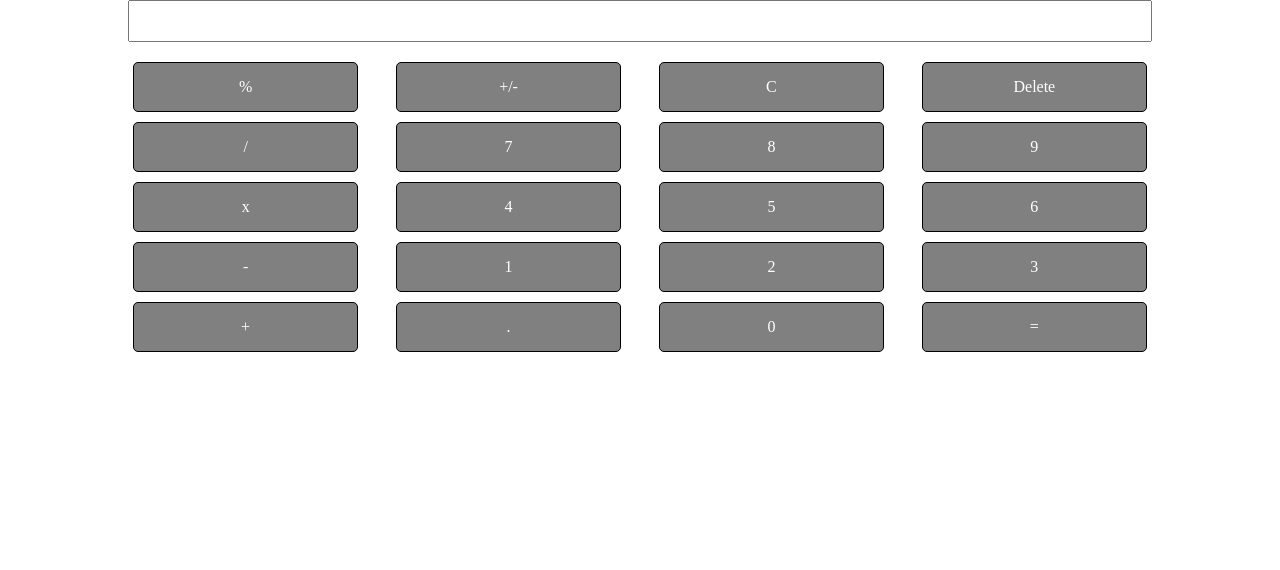
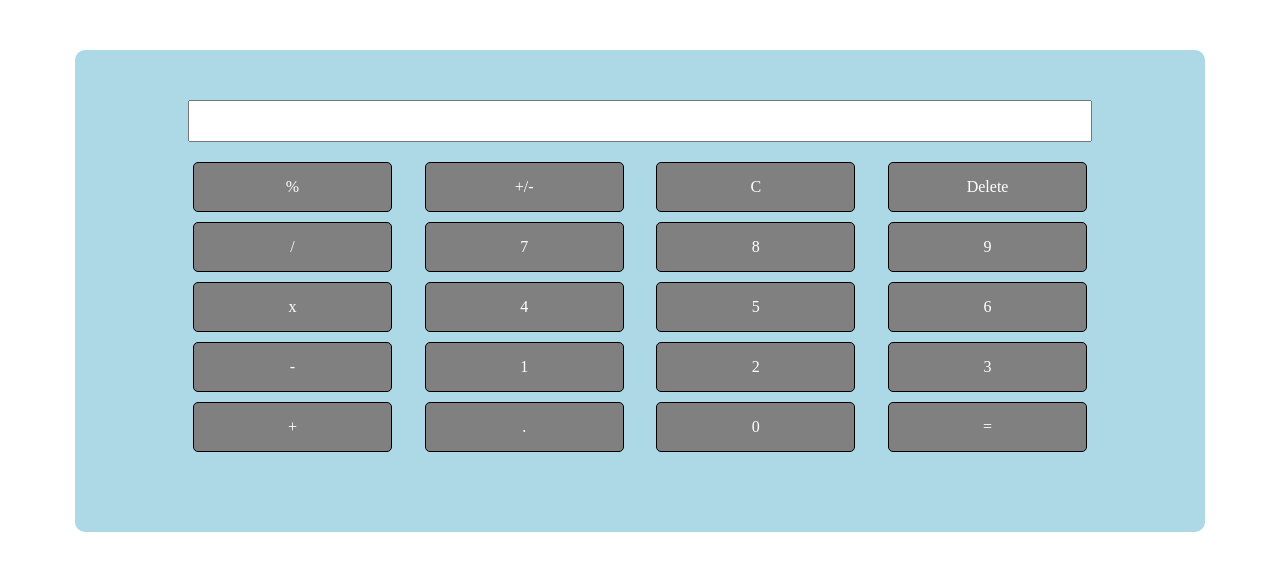
Before and after one commit to JonathanF95/calculatorApp, a plain HTML site: page index.html in a window 1280 px wide. Drawn offline with Linux system fonts and the light colour scheme.

Commit message:
Add files via upload

```diff
--- a/style.css
+++ b/style.css
@@ -4,7 +4,7 @@
     box-sizing: border-box;
 }
 
-#calc{
+#calculator{
     background-color: lightblue;
     padding: 50px 0 75px 0;
     margin: 50px 75px;
```
